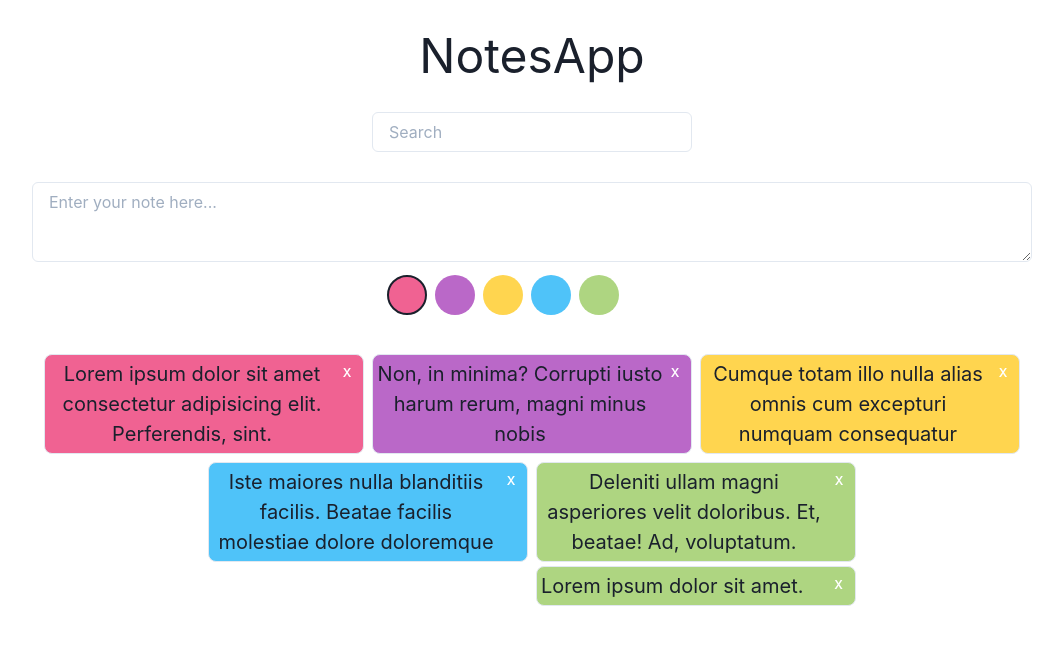
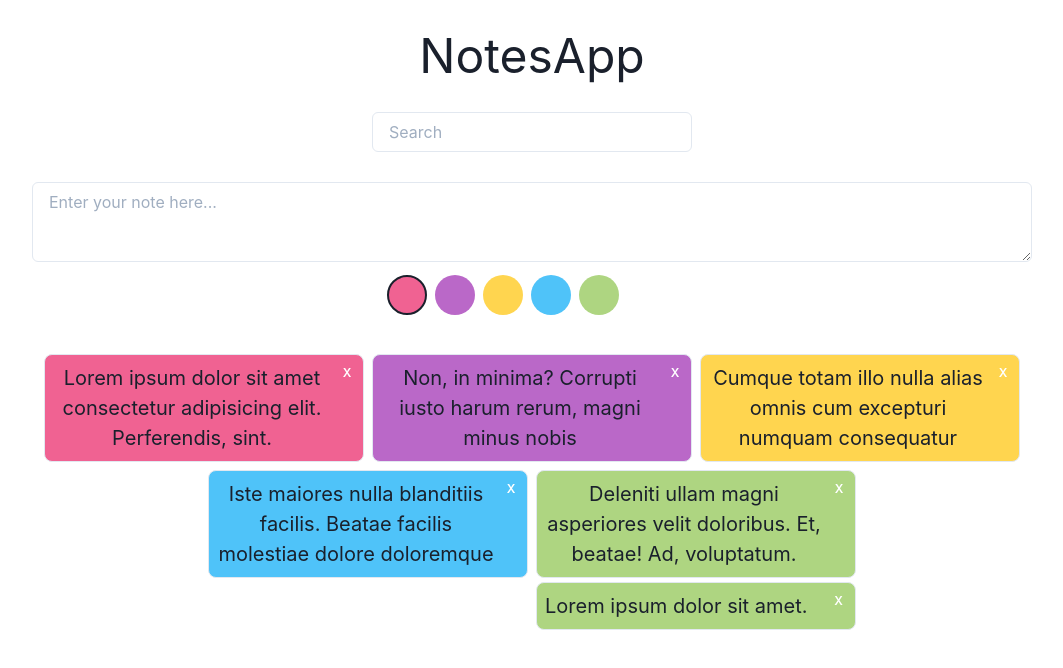
Before and after one commit to ozanakayaci/redux-notesapp, a React (Create React App) app: page / in a window 1280 px wide. Shown: the top 668 px of the page, without its empty margins (108-1171 px from the left). Built offline with nearby package versions, Linux system fonts and the light colour scheme; some icons are missing.

Commit message:
overflow bug fix

```diff
--- a/src/components/NoteList.js
+++ b/src/components/NoteList.js
@@ -42,14 +42,15 @@ function NoteList() {
                       borderWidth="1px"
                       borderRadius="lg"
                       maxW={320}
-                      minW={320}
                       m="1"
                       p="1"
                       bg={item.color}
                       display="flex"
                       justifyContent="space-between"
                     >
-                      <Text fontSize="20px">{item.title}</Text>
+                      <Text fontSize="20px" p="1" overflow="auto">
+                        {item.title}
+                      </Text>
                       <Button
                         _hover={{ bg: "#f1f1f1", color: colorCode }}
                         colorScheme={colorCode.slice(1, 6)}
```
